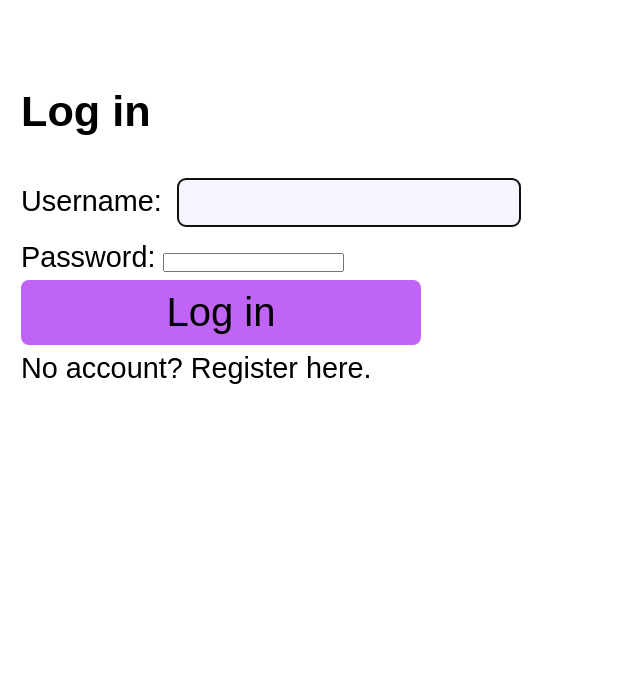
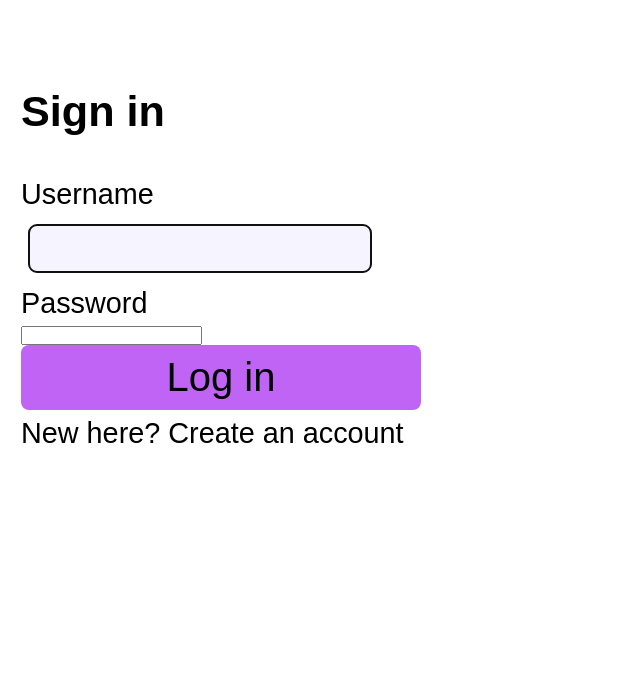
Before and after one commit to realJimJin/cs412, a Django app: page /mini_insta/login/ in a window 1280 px wide. Shown: the top 696 px of the page, without its empty margins (0-640 px from the left). Run offline with Django 5.2, Linux system fonts and the light colour scheme.

Commit message:
updated login

```diff
--- a/mini_insta/templates/mini_insta/login.html
+++ b/mini_insta/templates/mini_insta/login.html
@@ -1,11 +1,20 @@
 {% extends "mini_insta/base.html" %}
 {% block content %}
-<h2>Log in</h2>
+<h2>Sign in</h2>
 <form method="post">
   {% csrf_token %}
-  {{ form.as_p }}
-  {% if next %}<input type="hidden" name="next" value="{{ next }}">{% endif %}
+  {{ form.non_field_errors }}
+  <p>
+    <label>Username</label><br>
+    {{ form.username }}
+    {{ form.username.errors }}
+  </p>
+  <p>
+    <label>Password</label><br>
+    {{ form.password }}
+    {{ form.password.errors }}
+  </p>
   <button type="submit">Log in</button>
 </form>
-<p>No account? <a href="{% url 'mini_insta:register' %}">Register here</a>.</p>
+<p>New here? <a href="{% url 'mini_insta:register' %}">Create an account</a></p>
 {% endblock %}
```
